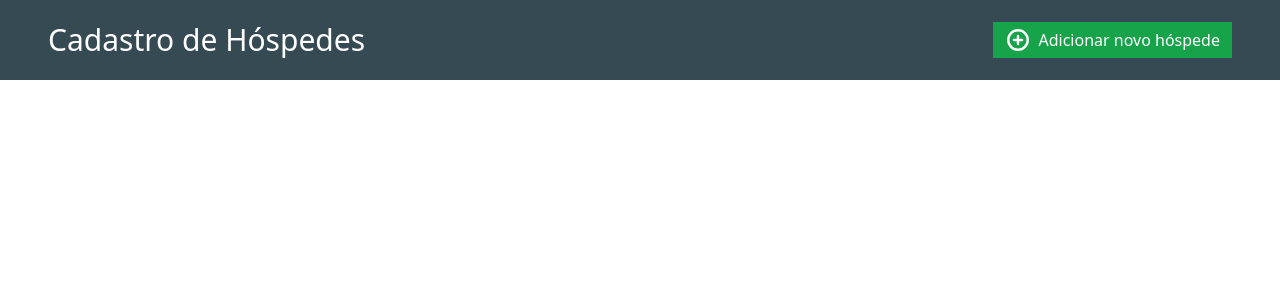
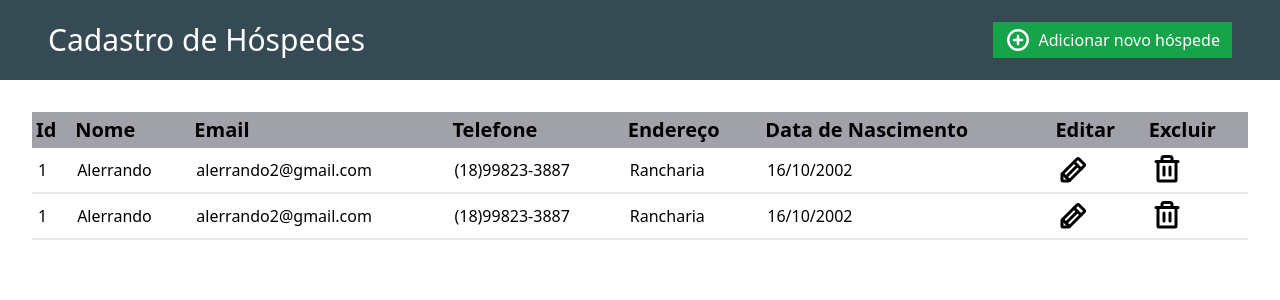
Before and after one commit to Alerrando/Crud-Hotel, a React (Vite) app: page / in a window 1280 px wide. Shown: the top 300 px of the page. Built offline with nearby package versions, Linux system fonts and the light colour scheme.

Commit message:
structure main

```diff
--- a/src/App.tsx
+++ b/src/App.tsx
@@ -1,5 +1,5 @@
 import { useState } from 'react'
-import { PlusCircle } from 'phosphor-react'
+import { Pencil, PlusCircle, Trash } from 'phosphor-react'
 
 export function App() {
 
@@ -15,6 +15,43 @@ export function App() {
             </button>
         </div>
       </header>
+
+      <main className='m-8'>
+        <table className='w-full border-collapse'>
+          <thead className='bg-zinc-400 text-xl'>
+            <th className='p-1 text-start'>Id</th>
+            <th className='p-1 text-start'>Nome</th>
+            <th className='p-1 text-start'>Email</th>
+            <th className='p-1 text-start'>Telefone</th>
+            <th className='p-1 text-start'>Endereço</th>
+            <th className='p-1 text-start'>Data de Nascimento</th>
+            <th className='p-1 text-start'>Editar</th>
+            <th className='p-1 text-start'>Excluir</th>
+          </thead>
+          <tbody>
+            <tr className='border-b-2'>
+              <td className='max-h-14 p-[6px] ver'>1</td>
+              <td className='max-h-14 p-[6px] ver'>Alerrando</td>
+              <td className='max-h-14 p-[6px] ver'>alerrando2@gmail.com</td>
+              <td className='max-h-14 p-[6px] ver'>(18)99823-3887</td>
+              <td className='max-h-14 p-[6px] ver'>Rancharia</td>
+              <td className='max-h-14 p-[6px] ver'>16/10/2002</td>
+              <td className='max-h-14 p-[6px] ver'><Pencil size={32} weight="bold" /></td>
+              <td className='max-h-14 p-[6px] ver'><Trash size={32} weight="bold" /></td>
+            </tr>
+            <tr className='border-b-2'>
+              <td className='max-h-14 p-[6px] ver'>1</td>
+              <td className='max-h-14 p-[6px] ver'>Alerrando</td>
+              <td className='max-h-14 p-[6px] ver'>alerrando2@gmail.com</td>
+              <td className='max-h-14 p-[6px] ver'>(18)99823-3887</td>
+              <td className='max-h-14 p-[6px] ver'>Rancharia</td>
+              <td className='max-h-14 p-[6px] ver'>16/10/2002</td>
+              <td className='max-h-14 p-[6px] ver'><Pencil size={32} weight="bold" /></td>
+              <td className='max-h-14 p-[6px] ver'><Trash size={32} weight="bold" /></td>
+            </tr>
+          </tbody>
+        </table>
+      </main>
     </>
   )
 }
```
